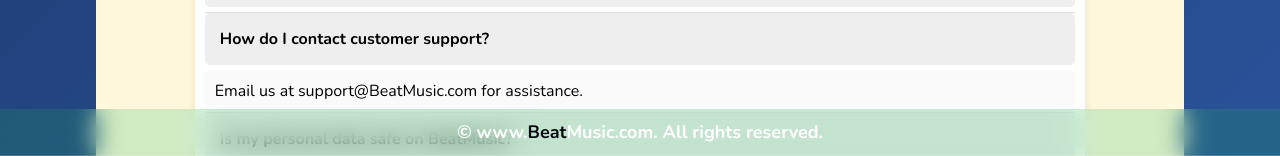
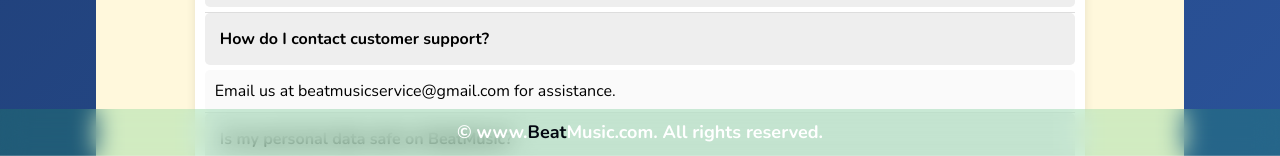
Before and after one commit to dhimanjashan/BeatMusic-Frontend, a React (Create React App) app: page /help in a window 1280 px wide. Both pictures are taken after a click on the label "How do I contact customer support?". Shown: the part 644-800 px from the top of the page. Built offline with nearby package versions, Linux system fonts and the light colour scheme.

Commit message:
All work done in BeatMusic Website.

```diff
--- a/src/components/Help.js
+++ b/src/components/Help.js
@@ -86,7 +86,7 @@ const Help = ({ isNavOpen }) => {
               </label>
               <input type="checkbox" id="faq6" />
               <div className="faq-answer">
-                Email us at support@BeatMusic.com for assistance.
+                Email us at beatmusicservice@gmail.com for assistance.
               </div>
             </div>
             <div className="faq-item">
```
